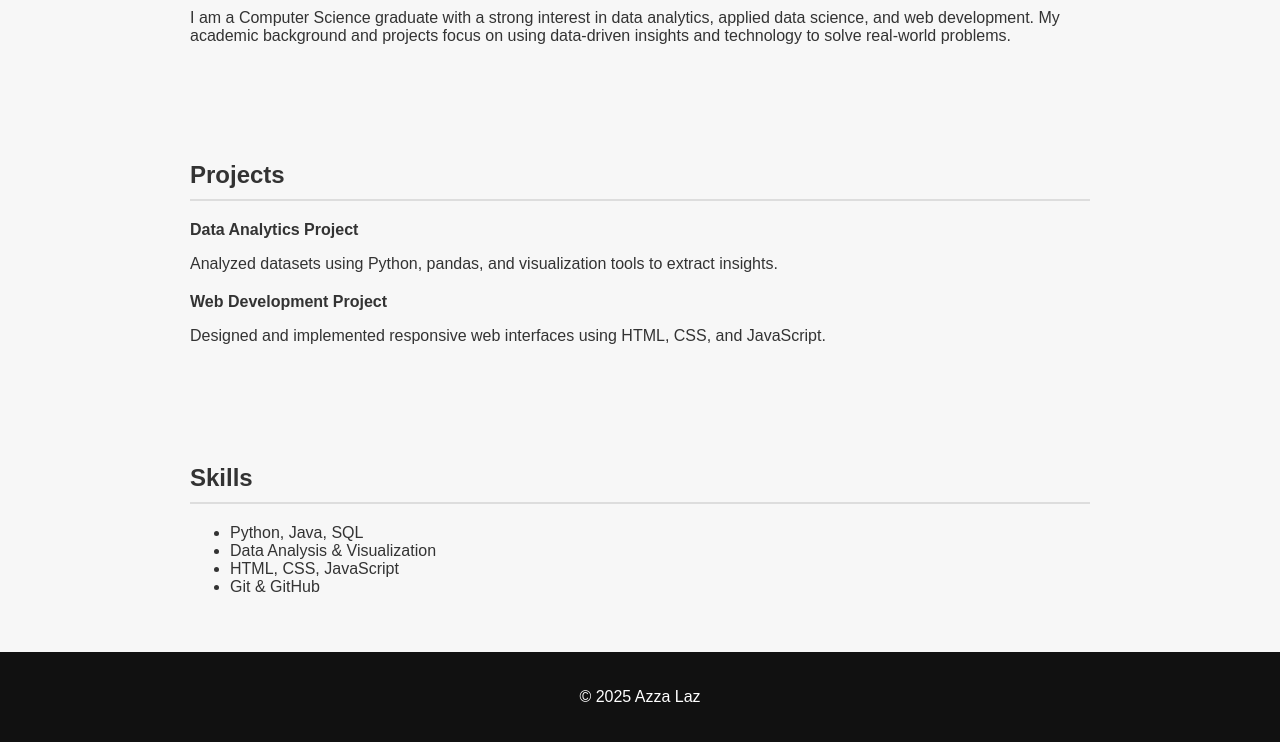
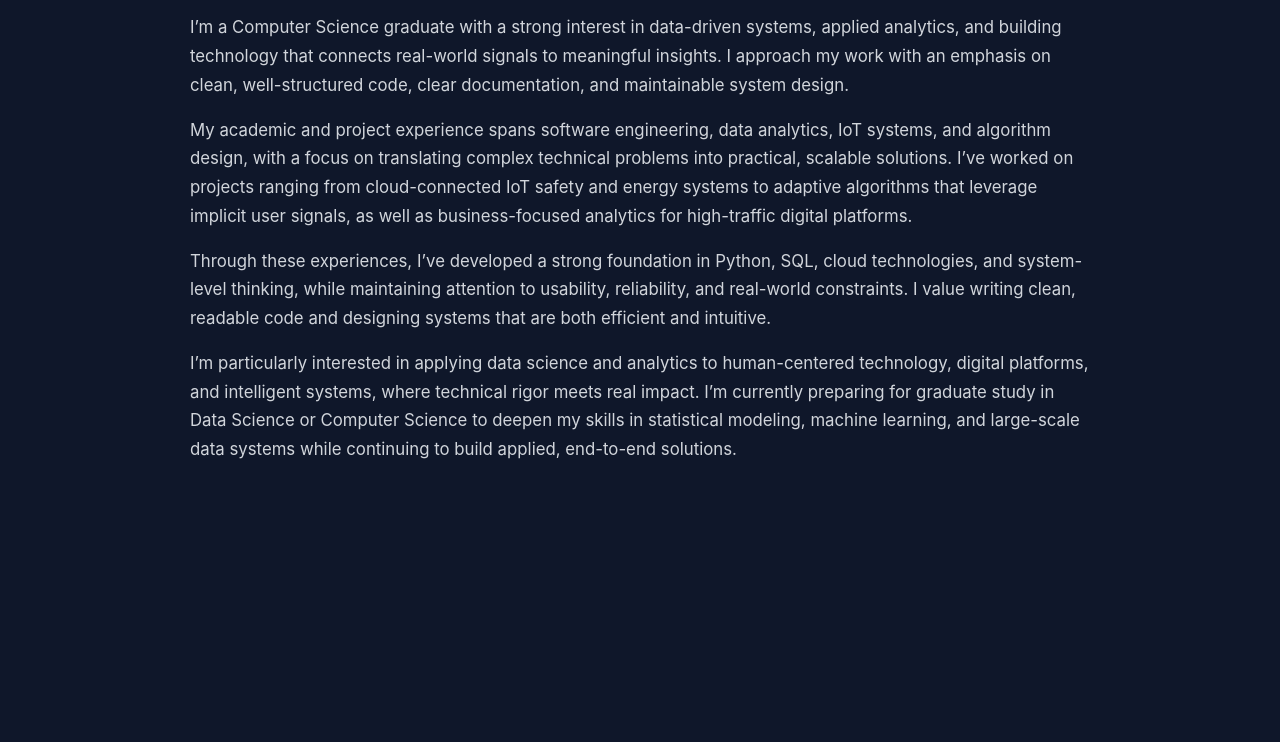
Before and after one commit to Azzalazz/azzalazz.github.io, a plain HTML site: page index.html in a window 1280 px wide. Shown: the part 305-1047 px from the top of the page. After the commit the page ends 844 px from the top, so only its background shows below. Drawn offline with Linux system fonts and the light colour scheme.

Commit message:
Update index.html

```diff
--- a/index.html
+++ b/index.html
@@ -2,83 +2,85 @@
 <html lang="en">
 <head>
   <meta charset="UTF-8" />
+  <meta name="viewport" content="width=device-width, initial-scale=1.0"/>
   <title>Azza Laz | Portfolio</title>
-  <meta name="viewport" content="width=device-width, initial-scale=1.0" />
+
   <style>
     body {
-      font-family: Arial, sans-serif;
+      font-family: -apple-system, BlinkMacSystemFont, "Segoe UI", Roboto, Arial, sans-serif;
+      background-color: #0f172a;
+      color: #e5e7eb;
       margin: 0;
       padding: 0;
-      background: #f7f7f7;
-      color: #333;
+      line-height: 1.7;
     }
-    header {
-      background: #111;
-      color: white;
-      padding: 40px 20px;
-      text-align: center;
+
+    .container {
+      max-width: 900px;
+      margin: 0 auto;
+      padding: 60px 24px;
     }
-    section {
-      max-width: 900px;
-      margin: auto;
-      padding: 40px 20px;
+
+    h1 {
+      font-size: 2.5rem;
+      margin-bottom: 10px;
     }
+
     h2 {
-      border-bottom: 2px solid #ddd;
-      padding-bottom: 10px;
+      font-size: 1.6rem;
+      margin-top: 50px;
+      margin-bottom: 16px;
+      border-bottom: 2px solid #334155;
+      padding-bottom: 6px;
     }
-    .project {
-      margin-bottom: 20px;
-    }
-    footer {
-      text-align: center;
-      padding: 20px;
-      background: #111;
-      color: white;
+
+    p {
+      font-size: 1.05rem;
+      color: #d1d5db;
+      margin-bottom: 16px;
     }
   </style>
 </head>
+
 <body>
+  <div class="container">
+    <h1>Azza Laz</h1>
+    <p>Computer Science • Data Analytics • Applied Systems</p>
 
-<header>
-  <h1>Azza Laz</h1>
-  <p>Computer Science Graduate | Data Analytics & Web Development</p>
-</header>
+    <h2>About Me</h2>
 
-<section>
-  <h2>About Me</h2>
-  <p>
-    I am a Computer Science graduate with a strong interest in data analytics,
-    applied data science, and web development. My academic background and projects
-    focus on using data-driven insights and technology to solve real-world problems.
-  </p>
-</section>
+    <p>
+      I’m a Computer Science graduate with a strong interest in data-driven systems,
+      applied analytics, and building technology that connects real-world signals to
+      meaningful insights. I approach my work with an emphasis on clean, well-structured
+      code, clear documentation, and maintainable system design.
+    </p>
 
-<section>
-  <h2>Projects</h2>
-  <div class="project">
-    <strong>Data Analytics Project</strong>
-    <p>Analyzed datasets using Python, pandas, and visualization tools to extract insights.</p>
+    <p>
+      My academic and project experience spans software engineering, data analytics,
+      IoT systems, and algorithm design, with a focus on translating complex technical
+      problems into practical, scalable solutions. I’ve worked on projects ranging from
+      cloud-connected IoT safety and energy systems to adaptive algorithms that leverage
+      implicit user signals, as well as business-focused analytics for high-traffic
+      digital platforms.
+    </p>
+
+    <p>
+      Through these experiences, I’ve developed a strong foundation in Python, SQL,
+      cloud technologies, and system-level thinking, while maintaining attention to
+      usability, reliability, and real-world constraints. I value writing clean,
+      readable code and designing systems that are both efficient and intuitive.
+    </p>
+
+    <p>
+      I’m particularly interested in applying data science and analytics to
+      human-centered technology, digital platforms, and intelligent systems, where
+      technical rigor meets real impact. I’m currently preparing for graduate study
+      in Data Science or Computer Science to deepen my skills in statistical modeling,
+      machine learning, and large-scale data systems while continuing to build applied,
+      end-to-end solutions.
+    </p>
+
   </div>
-  <div class="project">
-    <strong>Web Development Project</strong>
-    <p>Designed and implemented responsive web interfaces using HTML, CSS, and JavaScript.</p>
-  </div>
-</section>
-
-<section>
-  <h2>Skills</h2>
-  <ul>
-    <li>Python, Java, SQL</li>
-    <li>Data Analysis & Visualization</li>
-    <li>HTML, CSS, JavaScript</li>
-    <li>Git & GitHub</li>
-  </ul>
-</section>
-
-<footer>
-  <p>© 2025 Azza Laz</p>
-</footer>
-
 </body>
 </html>
```
